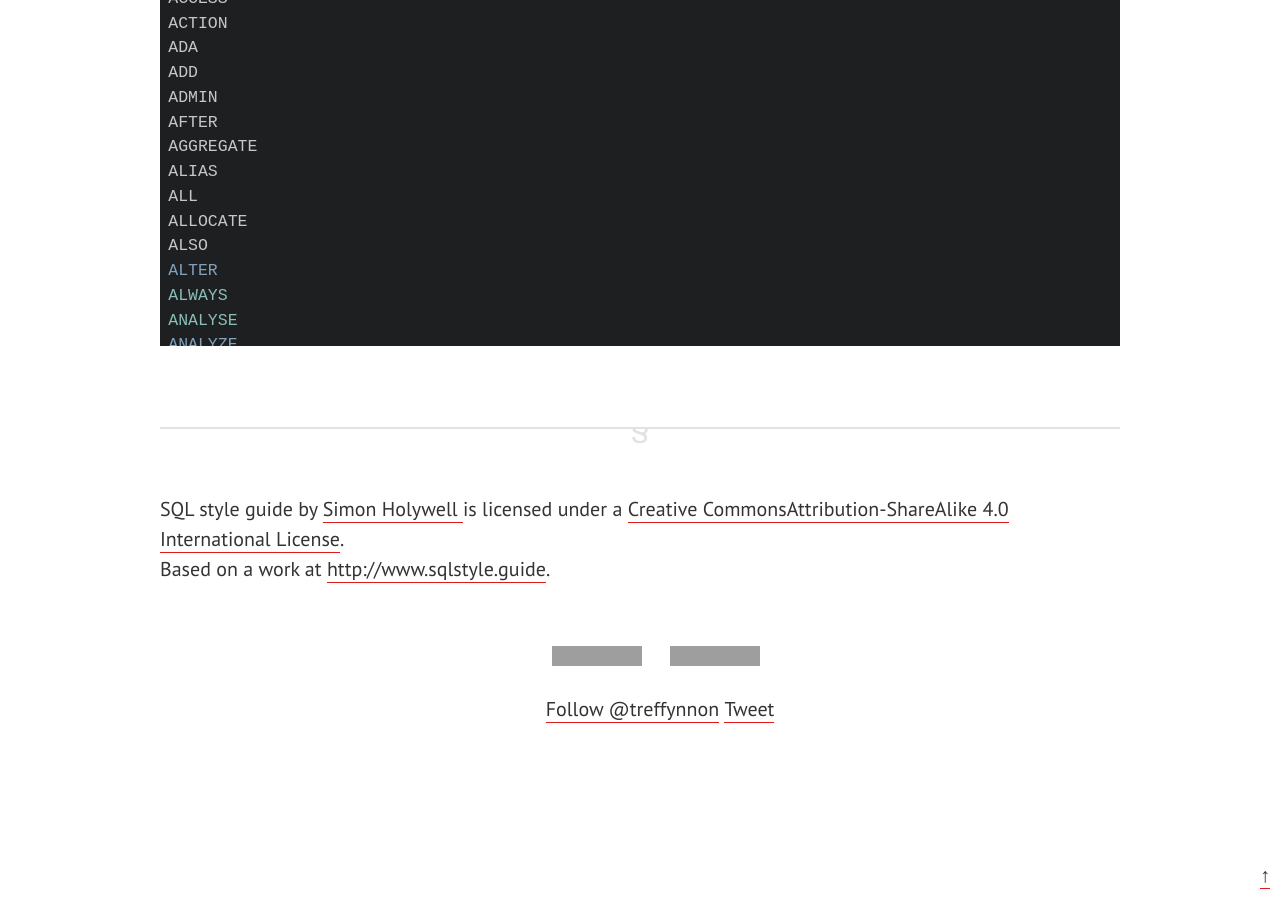
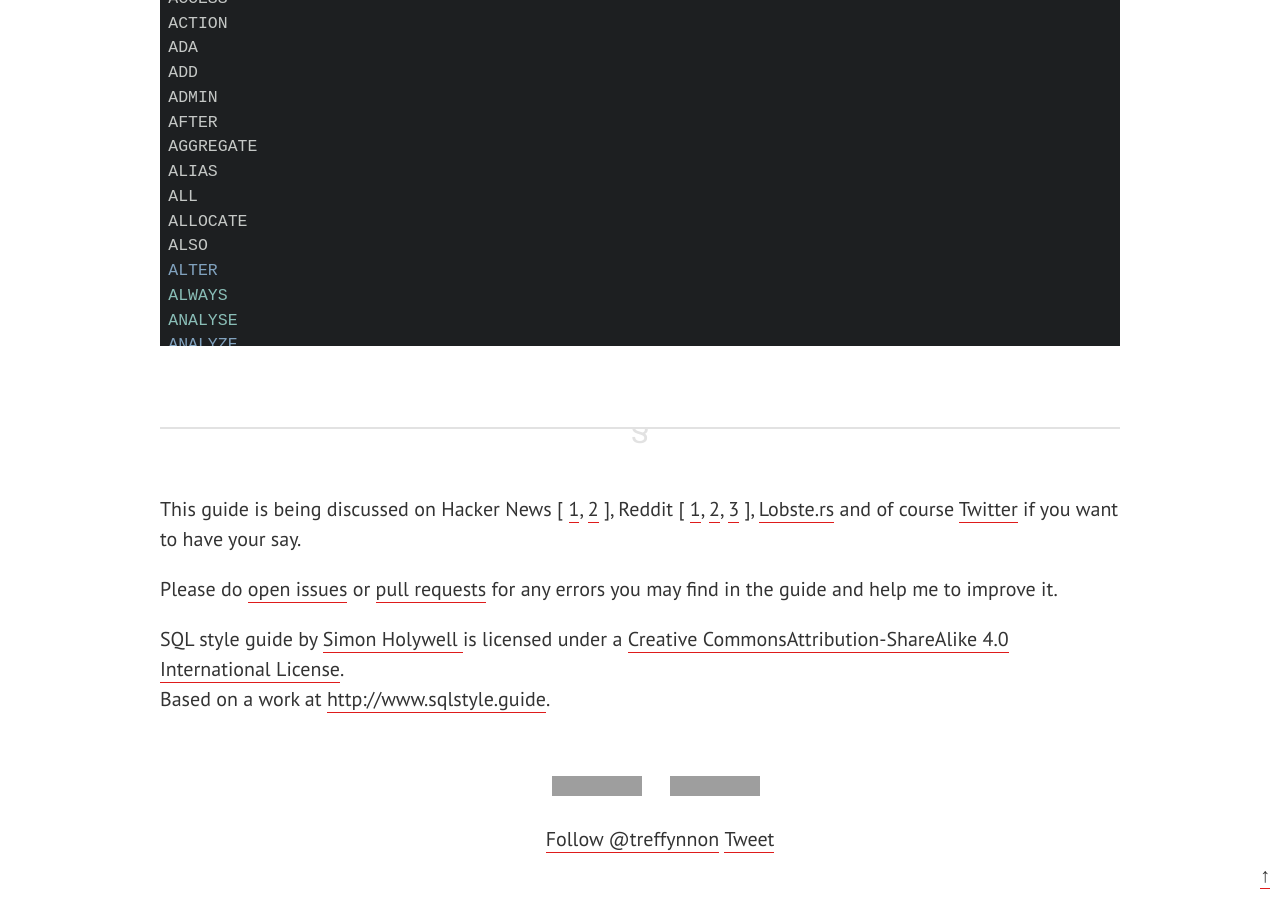
Before and after one commit to treffynnon/sqlstyle.guide, a Jekyll site: the page built from index.md, in a window 1280 px wide and 900 px high, scrolled down 10843 px. Built offline with Jekyll 4.4.1, drawn with Linux system fonts in a browser that asks for light colours; nearby versions of some CDN libraries; some web fonts are replaced; comment, search, counter and statistics services are not loaded; before the commit the page ends 11613 px from its top, so only the background shows below that; grey boxes are pictures that could not be loaded.

Commit message:
Links to discussions and contrib links to footer

```diff
--- a/_includes/foot.html
+++ b/_includes/foot.html
@@ -1,11 +1,28 @@
 <footer class="foot wrap">
     <hr/>
+    <p>
+        This guide is being discussed on Hacker News [
+            <a href="https://news.ycombinator.com/item?id=9941150">1</a>,
+            <a href="https://news.ycombinator.com/item?id=12671667">2</a>
+        ],
+        Reddit [
+            <a href="https://www.reddit.com/r/SQL/comments/3efmn0/sql_style_guide_a_consistent_code_guide_ensuring/">1</a>,
+            <a href="https://www.reddit.com/r/programming/comments/3eri42/sql_style_guide_by_simon_holywell/">2</a>,
+            <a href="https://www.reddit.com/r/PHP/comments/3efmp7/sql_style_guide_a_consistent_code_guide_ensuring/">3</a>
+        ],
+        <a href="https://lobste.rs/s/q9elee/sql_style_guide_by_simon_holywell">Lobste.rs</a> and
+        of course <a href="https://twitter.com/search?f=tweets&q=&quot;sqlstyle.guide&quot;">Twitter</a>
+        if you want to have your say.
+    </p>
+    <p>Please do <a href="https://github.com/treffynnon/sqlstyle.guide/issues">open issues</a> or
+        <a href="https://github.com/treffynnon/sqlstyle.guide/pulls/">pull requests</a> for any errors you
+        may find in the guide and help me to improve it.</p>
     <p>
         <span xmlns:dct="http://purl.org/dc/terms/" property="dct:title">
             SQL style guide
         </span> by
         <a xmlns:cc="http://creativecommons.org/ns#"
-           href="https://www.simonholywell.com/?utm_source=sqlstyle.guide&utm_medium=link&utm_campaign=footer-licence"
+           href="https://www.simonholywell.com/?utm_source=sqlstyle.guide&amp;utm_medium=link&amp;utm_campaign=footer-licence"
            property="cc:attributionName"
            rel="cc:attributionURL">
             Simon Holywell
```
